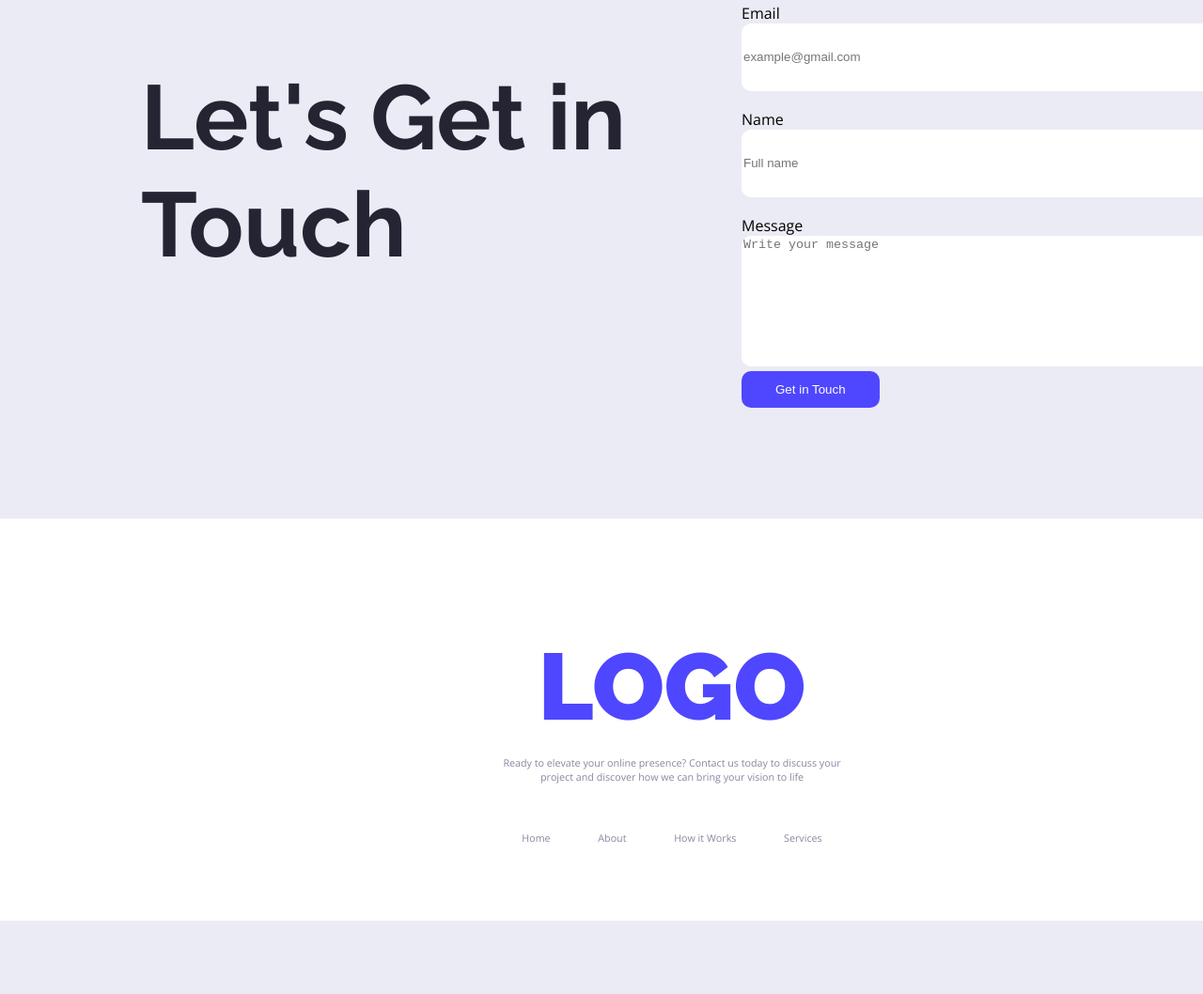
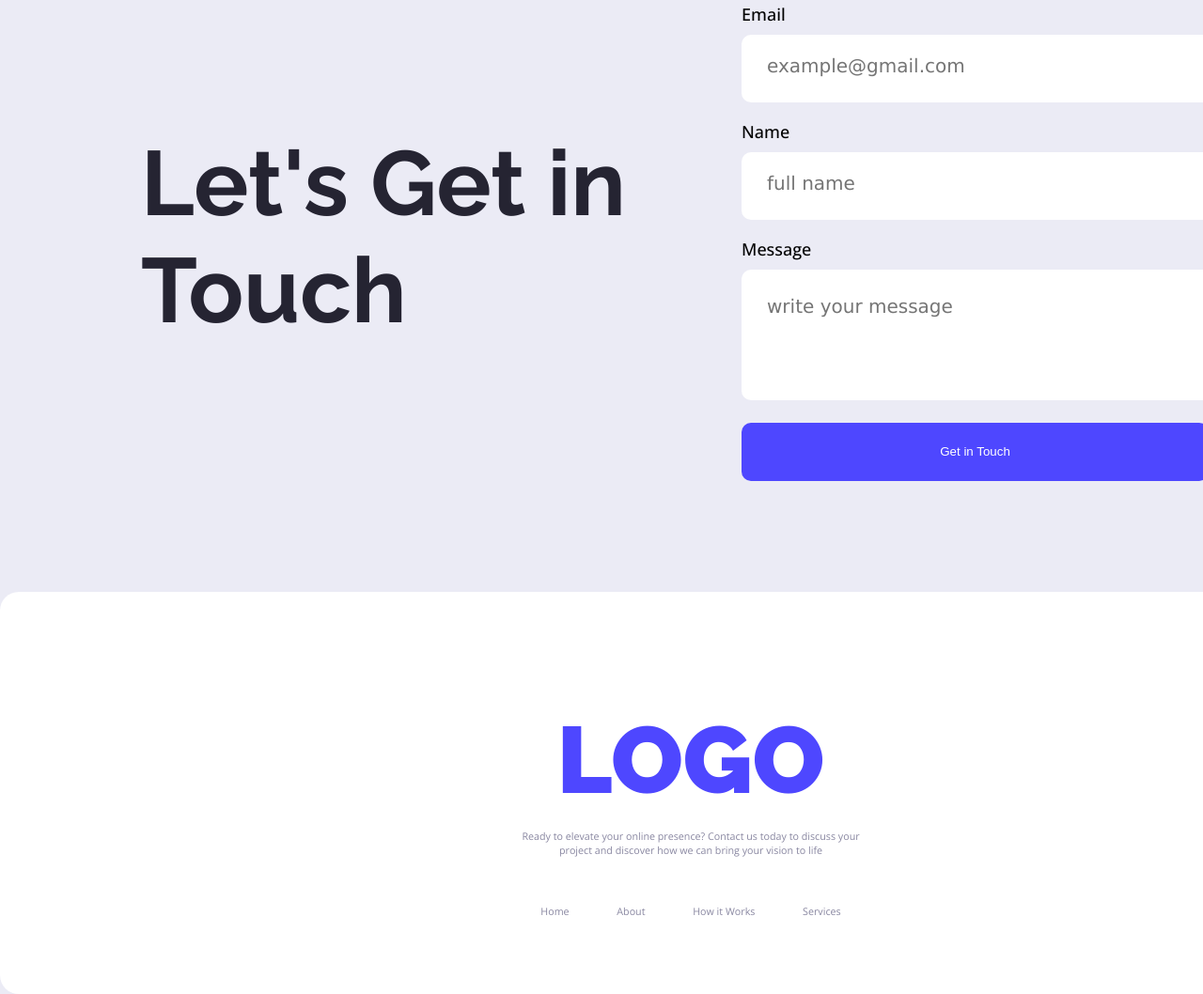
Before and after one commit to Rad0130/hero-repo, a plain HTML site: page B12A01-landing-launchpad/index.html in a window 1280 px wide. Shown: the part 3240-4298 px from the top of the page at 94% size. Before the commit the page ends 4220 px from the top, so only its background shows below. Drawn offline with nearby package versions, Linux system fonts and the light colour scheme.

Commit message:
button hover added

```diff
--- a/B12A01-landing-launchpad/index.html
+++ b/B12A01-landing-launchpad/index.html
@@ -133,9 +133,9 @@
                 <label for="email">Email</label><br>
                 <input type="email" name="email" id="email" placeholder="example@gmail.com"><br>
                 <label for="name">Name</label><br>
-                <input type="text" name="name" id="name" placeholder="Full name"><br>
+                <input type="text" name="name" id="name" placeholder="full name"><br>
                 <label for="message">Message</label><br>
-                <textarea name="message" id="message" cols="30" rows="10" placeholder="Write your message"></textarea><br>
+                <textarea name="message" id="message" cols="30" rows="10" placeholder="write your message"></textarea><br>
                 <button>Get in Touch</button>
             </form>
         </div>
--- a/B12A01-landing-launchpad/style.css
+++ b/B12A01-landing-launchpad/style.css
@@ -48,7 +48,15 @@ button{
     padding: 12px 36px;
     border: none;
     border-radius: 10px;
+    cursor: pointer;
+    transition-duration: 0.4s;
 
+}
+
+button:hover{
+    background-color: yellow;
+    color: black;
+    transform: scale(1.1) perspective(1px)
 }
 
 .banner{
@@ -230,12 +238,28 @@ h5{
     height: 232px;
 }
 
+.touch{
+    padding-top: 70px;
+}
+
 input{
     width: 497px;
     height: 70px;
     border: none;
     border-radius: 10px;
+    margin-top: 10px;
     margin-bottom: 19px;
+}
+
+::placeholder{
+    padding: 25px;
+    font-size: 20px;
+    font-family: 'Lucida Sans', 'Lucida Sans Regular', 'Lucida Grande', 'Lucida Sans Unicode', Geneva, Verdana, sans-serif;
+}
+
+label{
+    font-size: 18px;
+    font-weight: 500;
 }
 
 textarea{
@@ -243,6 +267,13 @@ textarea{
     height: 135px;
     border-radius: 10px;
     border: none;
+    margin-top: 10px;
+}
+
+.form button{
+    width: 497px;
+    height: 62px;
+    margin-top: 19px;
 }
 
 footer{
@@ -250,6 +281,7 @@ footer{
     text-align: center;
     background-color: white;
     line-height: 15px;
+    border-radius: 20px;
 }
 
 .last{
@@ -260,7 +292,7 @@ footer{
 .footer{
     width: 370px;
     height: 221px;
-    padding: 104px 400px 103px 530px;
+    padding: 104px 400px 103px 550px;
 }
 
 footer h1{
```
